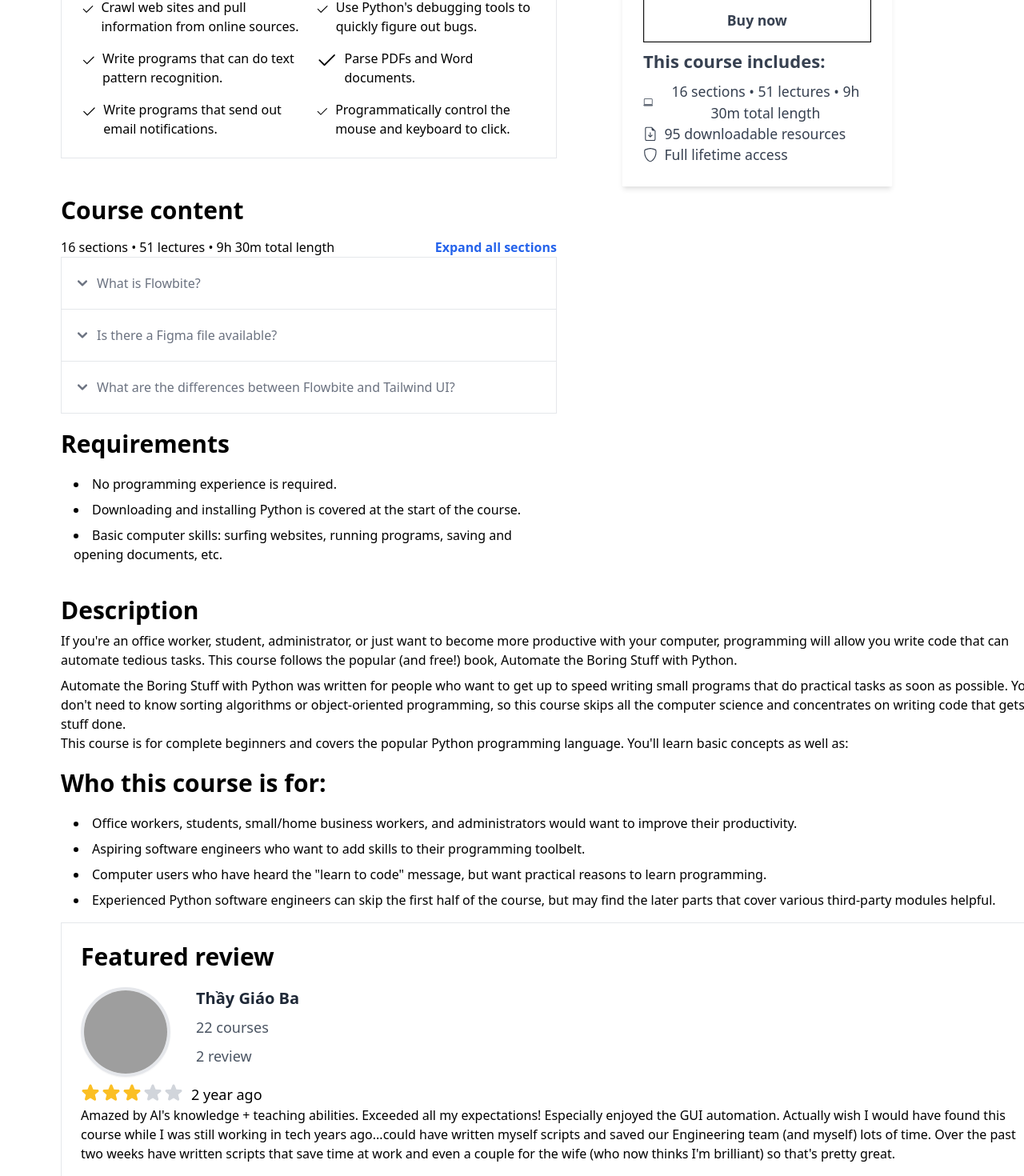
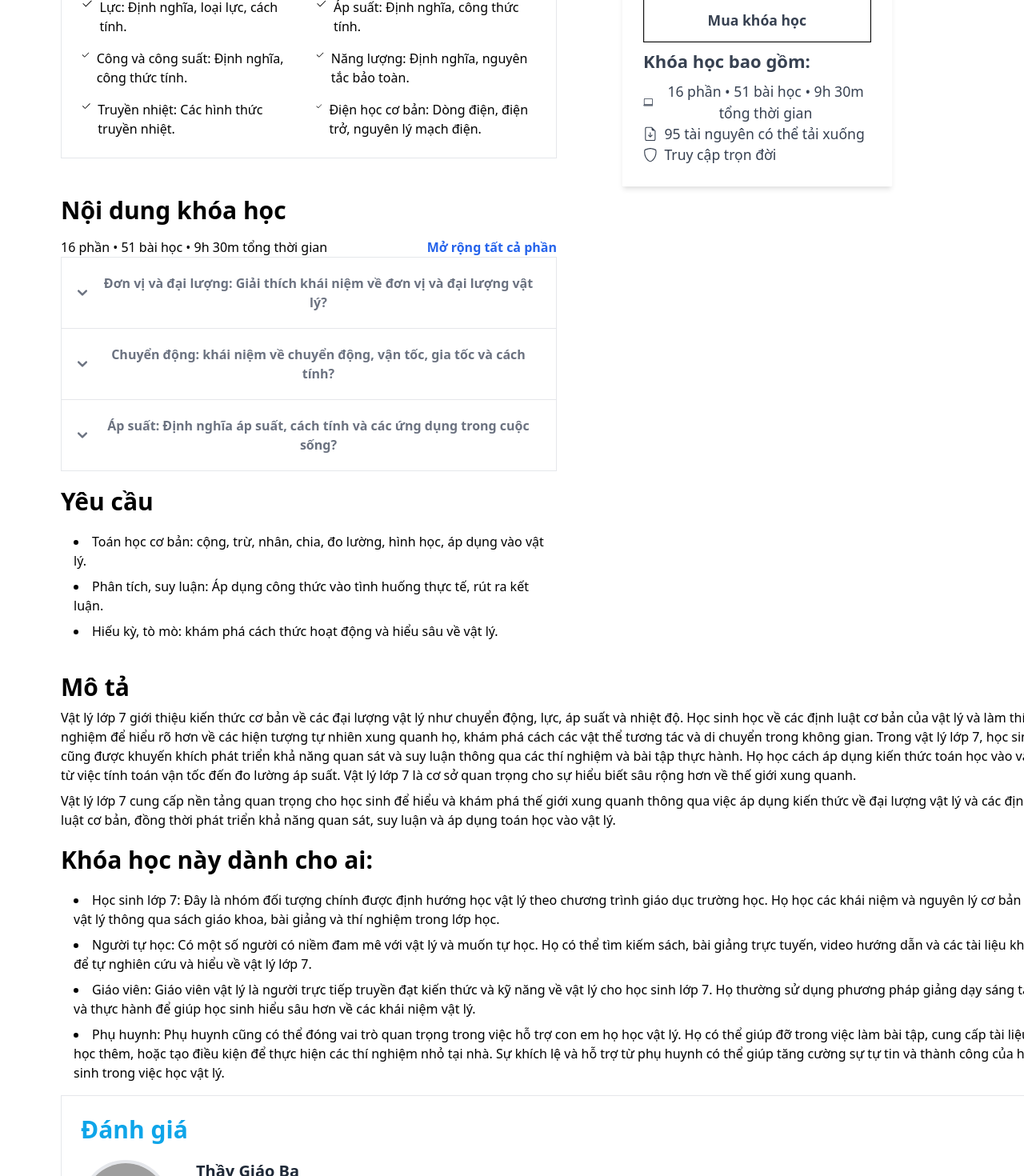
Before and after one commit to phantomthiefkid/EXE201-TutorMinds, a React (Create React App) app: page /coursedetail/1 in a window 1280 px wide. Shown: the part 560-2030 px from the top of the page at 80% size. Built offline with nearby package versions, Linux system fonts and the light colour scheme; grey boxes are pictures that could not be loaded.

Commit message:
UI CourseDetail

```diff
--- a/src/components/CourseManagement/CourseDetail.js
+++ b/src/components/CourseManagement/CourseDetail.js
@@ -4,9 +4,6 @@
   Laptop,
   FileEarmarkArrowDown,
   Shield,
-  GeoAltFill,
-  MortarboardFill,
-  CodeSlash,
 } from "react-bootstrap-icons";
 
 const CourseDetail = () => {
@@ -18,11 +15,11 @@
   return (
     <div className="w-full max-w-full px-4 md:px-5 mx-auto mt-6">
       <div class="text-white flex flex-col h-full min-h-[280px] w-full rounded-sm !bg-gray-900 px-12 py-8">
-        <h2 class="text-3xl mb-4">Round White Portable Speaker</h2>
+        <h2 class="text-3xl mb-4">Vật lý lớp 7</h2>
         <p class="text-xl">
-          A practical programming course for office workers, academics
+          Khóa học vật lý trực tiếp phù hợp cho học sinh cần nắm vững
           <br />
-          and administrators who want to improve their productivity.
+          kiến thức và tư duy logic với những bài học.
         </p>
         <div class="flex gap-0.5 my-4">
           <p className="text-lg mr-2 text-yellow-400">4.7</p>
@@ -41,7 +38,7 @@
           <svg class="h-6 w-6 shrink-0 fill-gray-300" viewBox="0 0 256 256">
             <path d="M239.2 97.4A16.4 16.4.0 00224.6 86l-59.4-4.1-22-55.5A16.4 16.4.0 00128 16h0a16.4 16.4.0 00-15.2 10.4L90.4 82.2 31.4 86A16.5 16.5.0 0016.8 97.4 16.8 16.8.0 0022 115.5l45.4 38.4L53.9 207a18.5 18.5.0 007 19.6 18 18 0 0020.1.6l46.9-29.7h.2l50.5 31.9a16.1 16.1.0 008.7 2.6 16.5 16.5.0 0015.8-20.8l-14.3-58.1L234 115.5A16.8 16.8.0 00239.2 97.4z"></path>
           </svg>
-          <p className="text-lg ml-2"> 30 Student</p>
+          <p className="text-lg ml-2"> 30 học viên</p>
         </div>
         <span className="flex">
           Được tạo bởi <p className="text-indigo-300 px-2">Hoàng Thiện</p>
@@ -50,38 +47,32 @@
       </div>
 
       <div className="border w-2/4 mt-4 ml-14 p-6">
-        <h2 className="text-3xl font-bold">What you'll learn</h2>
+        <h2 className="text-3xl font-bold">Bạn sẽ học được gì?</h2>
         <ul class="grid grid-cols-1 md:grid-cols-2 gap-4 mt-4 text-left">
           <li class="flex items-start gap-2">
-            <Check2 size={30} /> Automate tasks on their computer by writing
-            simple.
+            <Check2 /> Đơn vị và đại lượng: Chiều dài, khối lượng, thời gian.
           </li>
           <li class="flex items-start gap-2">
-            <Check2 size={30} /> Programmatically generate and update Excel
-            spreadsheets.
+            <Check2 /> Chuyển động: Vận tốc, quãng đường, thời gian.
           </li>
           <li class="flex items-start gap-2">
-            <Check2 size={30} /> Crawl web sites and pull information from
-            online sources.
+            <Check2 /> Lực: Định nghĩa, loại lực, cách tính.
           </li>
           <li class="flex items-start gap-2">
-            <Check2 size={30} /> Use Python's debugging tools to quickly figure
-            out bugs.
+            <Check2 /> Áp suất: Định nghĩa, công thức tính.
           </li>
           <li class="flex items-start gap-2">
-            <Check2 size={30} /> Write programs that can do text pattern
-            recognition.
+            <Check2 /> Công và công suất: Định nghĩa, công thức tính.
           </li>
           <li class="flex items-start gap-2">
-            <Check2 size={30} /> Parse PDFs and Word documents.
+            <Check2 /> Năng lượng: Định nghĩa, nguyên tắc bảo toàn.
           </li>
           <li class="flex items-start gap-2">
-            <Check2 size={30} /> Write programs that send out email
-            notifications.
+            <Check2 /> Truyền nhiệt: Các hình thức truyền nhiệt.
           </li>
           <li class="flex items-start gap-2">
-            <Check2 size={30} /> Programmatically control the mouse and keyboard
-            to click.
+            <Check2 /> Điện học cơ bản: Dòng điện, điện trở, nguyên lý mạch
+            điện.
           </li>
         </ul>
       </div>
@@ -95,38 +86,38 @@
               class="w-full h-auto"
             />
             <h3 class="antialiased tracking-normal font-sans text-3xl font-semibold leading-snug text-blue-gray-900 flex justify-center mt-5 mb-2">
-              $29.99
+              400.000 VNĐ
             </h3>
             <button class="border w-full py-3 bg-purple-500 text-white font-bold hover:bg-purple-700">
-              Add to cart
+              Thêm vào giỏ hàng
             </button>
             <button class="border border-black w-full mt-4 py-3 font-bold hover:bg-gray-200">
-              Buy now
+              Mua khóa học
             </button>
             <h5 class="antialiased tracking-normal font-sans text-xl font-bold leading-snug flex mt-2 mb-2">
-              This course includes:
+              Khóa học bao gồm:
             </h5>
             <span class="flex items-center gap-2">
               <Laptop />
-              16 sections • 51 lectures • 9h 30m total length
+              16 phần • 51 bài học • 9h 30m tổng thời gian
             </span>
             <span class="flex items-center gap-2">
               <FileEarmarkArrowDown />
-              95 downloadable resources
+              95 tài nguyên có thể tải xuống
             </span>
             <span class="flex items-center gap-2">
               <Shield />
-              Full lifetime access
+              Truy cập trọn đời
             </span>
           </div>
         </div>
       </div>
 
       <div className="ml-14 my-10 w-2/4">
-        <h2 className="text-3xl font-bold">Course content</h2>
+        <h2 className="text-3xl font-bold">Nội dung khóa học</h2>
         <div className="flex justify-between mt-4">
-          <p className="">16 sections • 51 lectures • 9h 30m total length</p>
-          <p className="text-blue-600 font-bold">Expand all sections</p>
+          <p className="">16 phần • 51 bài học • 9h 30m tổng thời gian</p>
+          <p className="text-blue-600 font-bold">Mở rộng tất cả phần</p>
         </div>
         {/* -------------------------------------------------------------------------------------------- */}
 
@@ -156,7 +147,10 @@
                   d="M9 5 5 1 1 5"
                 />
               </svg>
-              <span>What is Flowbite?</span>
+              <span className="font-bold">
+                Đơn vị và đại lượng: Giải thích khái niệm về đơn vị và đại lượng
+                vật lý?
+              </span>
             </button>
           </h2>
           <div
@@ -167,20 +161,10 @@
             aria-labelledby="accordion-collapse-heading-1"
           >
             <div className="mb-2 text-gray-500 dark:text-gray-400">
-              Flowbite is an open-source library of interactive components built
-              on top of Tailwind CSS including buttons, dropdowns, modals,
-              navbars, and more.
-            </div>
-            <div className="text-gray-500 dark:text-gray-400">
-              Check out this guide to learn how to{" "}
-              <a
-                href="/docs/getting-started/introduction/"
-                className="text-blue-600 dark:text-blue-500 hover:underline"
-              >
-                get started
-              </a>{" "}
-              and start developing websites even faster with components on top
-              of Tailwind CSS.
+              Đơn vị là tiêu chuẩn để đo lường đại lượng vật lý như mét (đo độ
+              dài) và kilogram (đo khối lượng). Đại lượng là đặc tính có thể đo
+              lường được của vật, như độ dài và khối lượng. Đơn vị và đại lượng
+              giúp mô tả và đo lường hiện tượng tự nhiên.
             </div>
           </div>
 
@@ -209,7 +193,10 @@
                   d="M9 5 5 1 1 5"
                 />
               </svg>
-              <span>Is there a Figma file available?</span>
+              <span className="font-bold">
+                Chuyển động: khái niệm về chuyển động, vận tốc, gia tốc và cách
+                tính?
+              </span>
             </button>
           </h2>
           <div
@@ -220,20 +207,10 @@
             aria-labelledby="accordion-collapse-heading-2"
           >
             <div className="mb-2 text-gray-500 dark:text-gray-400">
-              Flowbite is first conceptualized and designed using the Figma
-              software so everything you see in the library has a design
-              equivalent in our Figma file.
-            </div>
-            <div className="text-gray-500 dark:text-gray-400">
-              Check out the{" "}
-              <a
-                href="https://flowbite.com/figma/"
-                className="text-blue-600 dark:text-blue-500 hover:underline"
-              >
-                Figma design system
-              </a>{" "}
-              based on the utility classes from Tailwind CSS and components from
-              Flowbite.
+              Chuyển động là sự thay đổi vị trí của vật. Vận tốc là tỷ lệ thay
+              đổi vị trí theo thời gian. Gia tốc là sự thay đổi vận tốc. Cách
+              tính vận tốc: vận tốc = quãng đường / thời gian. Cách tính gia
+              tốc: gia tốc = thay đổi vận tốc / thời gian.
             </div>
           </div>
 
@@ -262,8 +239,9 @@
                   d="M9 5 5 1 1 5"
                 />
               </svg>
-              <span>
-                What are the differences between Flowbite and Tailwind UI?
+              <span className="font-bold">
+                Áp suất: Định nghĩa áp suất, cách tính và các ứng dụng trong
+                cuộc sống?
               </span>
             </button>
           </h2>
@@ -275,100 +253,83 @@
             aria-labelledby="accordion-collapse-heading-3"
           >
             <div className="mb-2 text-gray-500 dark:text-gray-400">
-              The main difference is that the core components from Flowbite are
-              open source under the MIT license, whereas Tailwind UI is a paid
-              product. Another difference is that Flowbite relies on smaller and
-              standalone components, whereas Tailwind UI offers sections of
-              pages.
+              Áp suất là lực tác động lên một diện tích nhất định. Cách tính áp
+              suất: Áp suất = Lực / Diện tích. Trong cuộc sống, áp suất được sử
+              dụng để đo lường hơi và nước trong các bình chứa, hoạt động của
+              máy nén và cảm biến áp suất trong thiết bị y tế.
             </div>
-            <div className="mb-2 text-gray-500 dark:text-gray-400">
-              However, we actually recommend using both Flowbite, Flowbite Pro,
-              and even Tailwind UI as there is no technical reason stopping you
-              from using the best of two worlds.
-            </div>
-            <div className="mb-2 text-gray-500 dark:text-gray-400">
-              Learn more about these technologies:
-            </div>
-            <ul className="ps-5 text-gray-500 list-disc dark:text-gray-400">
-              <li>
-                <a
-                  href="https://flowbite.com/pro/"
-                  className="text-blue-600 dark:text-blue-500 hover:underline"
-                >
-                  Flowbite Pro
-                </a>
-              </li>
-              <li>
-                <a
-                  href="https://tailwindui.com/"
-                  rel="nofollow"
-                  className="text-blue-600 dark:text-blue-500 hover:underline"
-                >
-                  Tailwind UI
-                </a>
-              </li>
-            </ul>
           </div>
         </div>
 
         {/*-----------------------------------------------------------------------------------------------------------*/}
-        <h2 className="text-3xl font-bold py-5">Requirements</h2>
+        <h2 className="text-3xl font-bold py-5">Yêu cầu</h2>
         <ul class="list-disc list-inside ml-4 space-y-2">
-          <li>No programming experience is required.</li>
           <li>
-            Downloading and installing Python is covered at the start of the
-            course.
+            Toán học cơ bản: cộng, trừ, nhân, chia, đo lường, hình học, áp dụng
+            vào vật lý.
           </li>
           <li>
-            Basic computer skills: surfing websites, running programs, saving
-            and opening documents, etc.
+            Phân tích, suy luận: Áp dụng công thức vào tình huống thực tế, rút
+            ra kết luận.
+          </li>
+          <li>
+            Hiếu kỳ, tò mò: khám phá cách thức hoạt động và hiểu sâu về vật lý.
           </li>
         </ul>
       </div>
 
       <div className="w-full max-w-7xl mx-14 mb-5">
-        <h2 className="text-3xl font-bold">Description</h2>
+        <h2 className="text-3xl font-bold">Mô tả</h2>
         <div className="my-2">
-          If you're an office worker, student, administrator, or just want to
-          become more productive with your computer, programming will allow you
-          write code that can automate tedious tasks. This course follows the
-          popular (and free!) book, Automate the Boring Stuff with Python.
-        </div>
-        <div>
-          Automate the Boring Stuff with Python was written for people who want
-          to get up to speed writing small programs that do practical tasks as
-          soon as possible. You don't need to know sorting algorithms or
-          object-oriented programming, so this course skips all the computer
-          science and concentrates on writing code that gets stuff done.
+          Vật lý lớp 7 giới thiệu kiến thức cơ bản về các đại lượng vật lý như
+          chuyển động, lực, áp suất và nhiệt độ. Học sinh học về các định luật
+          cơ bản của vật lý và làm thí nghiệm để hiểu rõ hơn về các hiện tượng
+          tự nhiên xung quanh họ, khám phá cách các vật thể tương tác và di
+          chuyển trong không gian. Trong vật lý lớp 7, học sinh cũng được khuyến
+          khích phát triển khả năng quan sát và suy luận thông qua các thí
+          nghiệm và bài tập thực hành. Họ học cách áp dụng kiến thức toán học
+          vào vật lý, từ việc tính toán vận tốc đến đo lường áp suất. Vật lý lớp
+          7 là cơ sở quan trọng cho sự hiểu biết sâu rộng hơn về thế giới xung
+          quanh.
         </div>
         <p>
-          This course is for complete beginners and covers the popular Python
-          programming language. You'll learn basic concepts as well as:
+          Vật lý lớp 7 cung cấp nền tảng quan trọng cho học sinh để hiểu và khám
+          phá thế giới xung quanh thông qua việc áp dụng kiến thức về đại lượng
+          vật lý và các định luật cơ bản, đồng thời phát triển khả năng quan
+          sát, suy luận và áp dụng toán học vào vật lý.
         </p>
 
-        <h2 className="text-3xl font-bold py-5">Who this course is for:</h2>
+        <h2 className="text-3xl font-bold py-5">Khóa học này dành cho ai:</h2>
         <ul class="list-disc list-inside ml-4 space-y-2">
           <li>
-            Office workers, students, small/home business workers, and
-            administrators would want to improve their productivity.
+            Học sinh lớp 7: Đây là nhóm đối tượng chính được định hướng học vật
+            lý theo chương trình giáo dục trường học. Họ học các khái niệm và
+            nguyên lý cơ bản của vật lý thông qua sách giáo khoa, bài giảng và
+            thí nghiệm trong lớp học.
           </li>
           <li>
-            Aspiring software engineers who want to add skills to their
-            programming toolbelt.
+            Người tự học: Có một số người có niềm đam mê với vật lý và muốn tự
+            học. Họ có thể tìm kiếm sách, bài giảng trực tuyến, video hướng dẫn
+            và các tài liệu khác để tự nghiên cứu và hiểu về vật lý lớp 7.
           </li>
           <li>
-            Computer users who have heard the "learn to code" message, but want
-            practical reasons to learn programming.
+            Giáo viên: Giáo viên vật lý là người trực tiếp truyền đạt kiến thức
+            và kỹ năng về vật lý cho học sinh lớp 7. Họ thường sử dụng phương
+            pháp giảng dạy sáng tạo và thực hành để giúp học sinh hiểu sâu hơn
+            về các khái niệm vật lý.
           </li>
           <li>
-            Experienced Python software engineers can skip the first half of the
-            course, but may find the later parts that cover various third-party
-            modules helpful.
+            Phụ huynh: Phụ huynh cũng có thể đóng vai trò quan trọng trong việc
+            hỗ trợ con em họ học vật lý. Họ có thể giúp đỡ trong việc làm bài
+            tập, cung cấp tài liệu học thêm, hoặc tạo điều kiện để thực hiện các
+            thí nghiệm nhỏ tại nhà. Sự khích lệ và hỗ trợ từ phụ huynh có thể
+            giúp tăng cường sự tự tin và thành công của học sinh trong việc học
+            vật lý.
           </li>
         </ul>
 
         <div className="border mt-4 p-6">
-          <h2 className="text-3xl font-bold mb-5">Featured review</h2>
+          <h2 className="text-3xl font-bold mb-5 text-sky-500">Đánh giá</h2>
           <div className="flex flex-col md:flex-row items-center md:items-start md:space-x-8 mb-2">
             <img
               src="https://scontent.fhan14-2.fna.fbcdn.net/v/t39.30808-6/405341235_1774049269674530_8472061970839104134_n.jpg?stp=dst-jpg_p526x296&_nc_cat=100&ccb=1-7&_nc_sid=5f2048&_nc_eui2=AeFJUVqz-fUD2ltXZ-nsL8Db_Q6zlIRbcIb9DrOUhFtwhoCloy0xduU5DbSlr_34JAx9dtagA58_5NEts2VEVzeX&_nc_ohc=L4xoalfqFywQ7kNvgFAeqXo&_nc_ht=scontent.fhan14-2.fna&oh=00_AYAg_jRVJWgkIK-sjAoam8Iumf7hV-MzhGqeK_2851eBOA&oe=665C9830"
@@ -378,10 +339,10 @@
             <div className="text-center md:text-left">
               <h1 className="text-xl font-bold text-gray-800">Thầy Giáo Ba</h1>
               <div className="flex items-center justify-center md:justify-start mt-2 text-gray-600">
-                <p className="text-lg">22 courses</p>
+                <p className="text-lg">21 khóa học</p>
               </div>
               <div className="flex items-center justify-center md:justify-start mt-2 text-gray-600">
-                <p className="text-lg">2 review</p>
+                <p className="text-lg">3 đánh giá</p>
               </div>
             </div>
           </div>
@@ -401,16 +362,18 @@
             <svg class="h-6 w-6 shrink-0 fill-gray-300" viewBox="0 0 256 256">
               <path d="M239.2 97.4A16.4 16.4.0 00224.6 86l-59.4-4.1-22-55.5A16.4 16.4.0 00128 16h0a16.4 16.4.0 00-15.2 10.4L90.4 82.2 31.4 86A16.5 16.5.0 0016.8 97.4 16.8 16.8.0 0022 115.5l45.4 38.4L53.9 207a18.5 18.5.0 007 19.6 18 18 0 0020.1.6l46.9-29.7h.2l50.5 31.9a16.1 16.1.0 008.7 2.6 16.5 16.5.0 0015.8-20.8l-14.3-58.1L234 115.5A16.8 16.8.0 00239.2 97.4z"></path>
             </svg>
-            <p className="text-lg ml-2"> 2 year ago</p>
+            <p className="text-lg ml-2"> 2 tháng trước</p>
           </div>
           <p>
-            Amazed by Al's knowledge + teaching abilities. Exceeded all my
-            expectations! Especially enjoyed the GUI automation. Actually wish I
-            would have found this course while I was still working in tech years
-            ago...could have written myself scripts and saved our Engineering
-            team (and myself) lots of time. Over the past two weeks have written
-            scripts that save time at work and even a couple for the wife (who
-            now thinks I'm brilliant) so that's pretty great.
+            Ngạc nhiên trước kiến ​​thức + khả năng giảng dạy của Al. Vượt quá
+            mọi mong đợi của tôi! Đặc biệt thích tự động hóa GUI. Thực sự ước gì
+            tôi đã tìm thấy khóa học này khi tôi vẫn đang làm việc trong lĩnh
+            vực công nghệ nhiều năm trước...có thể tự viết kịch bản và tiết kiệm
+            rất nhiều thời gian cho nhóm Kỹ thuật của chúng tôi (và bản thân
+            tôi). Trong hai tuần qua tôi đã viết những kịch bản giúp tiết kiệm
+            thời gian làm việc và thậm chí là một vài kịch bản dành cho người vợ
+            (bây giờ người này nghĩ rằng tôi rất xuất sắc) nên điều đó khá tuyệt
+            vời.
           </p>
         </div>
       </div>
--- a/src/components/CourseManagement/CourseList.js
+++ b/src/components/CourseManagement/CourseList.js
@@ -229,7 +229,7 @@
         </div>
 
         {filteredCourses.map((course) => (
-          <Link to={`/coursedetail/${course.id}`}>
+          <Link to={`/coursedetail/${course.id}`} onClick={() => window.scrollTo(0, 0)}>
             <div
               key={course.id}
               className="rounded-sm border-2 border-gray-200 p-4 grid grid-cols-12 mb-8 max-lg:max-w-lg max-lg:mx-auto"
```
